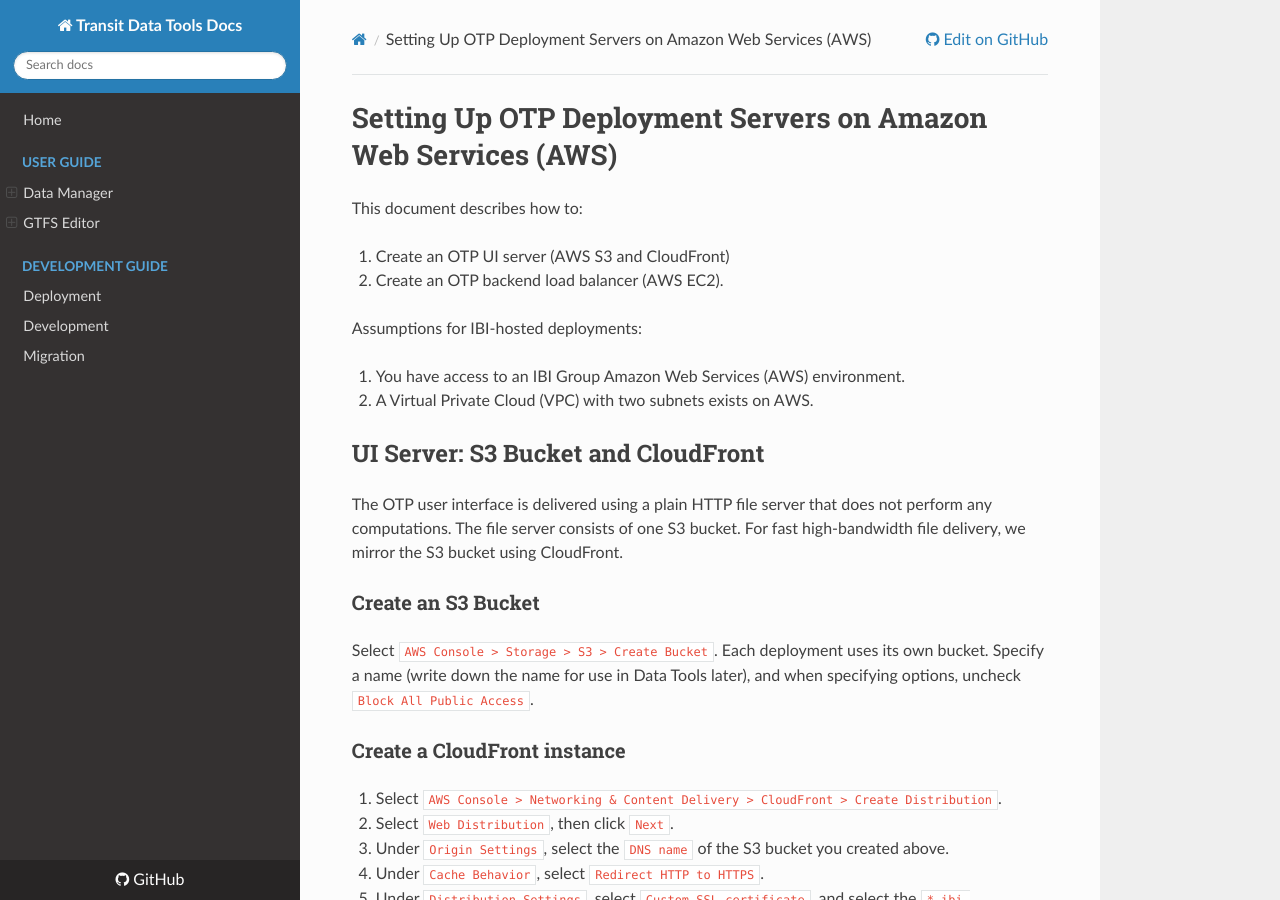
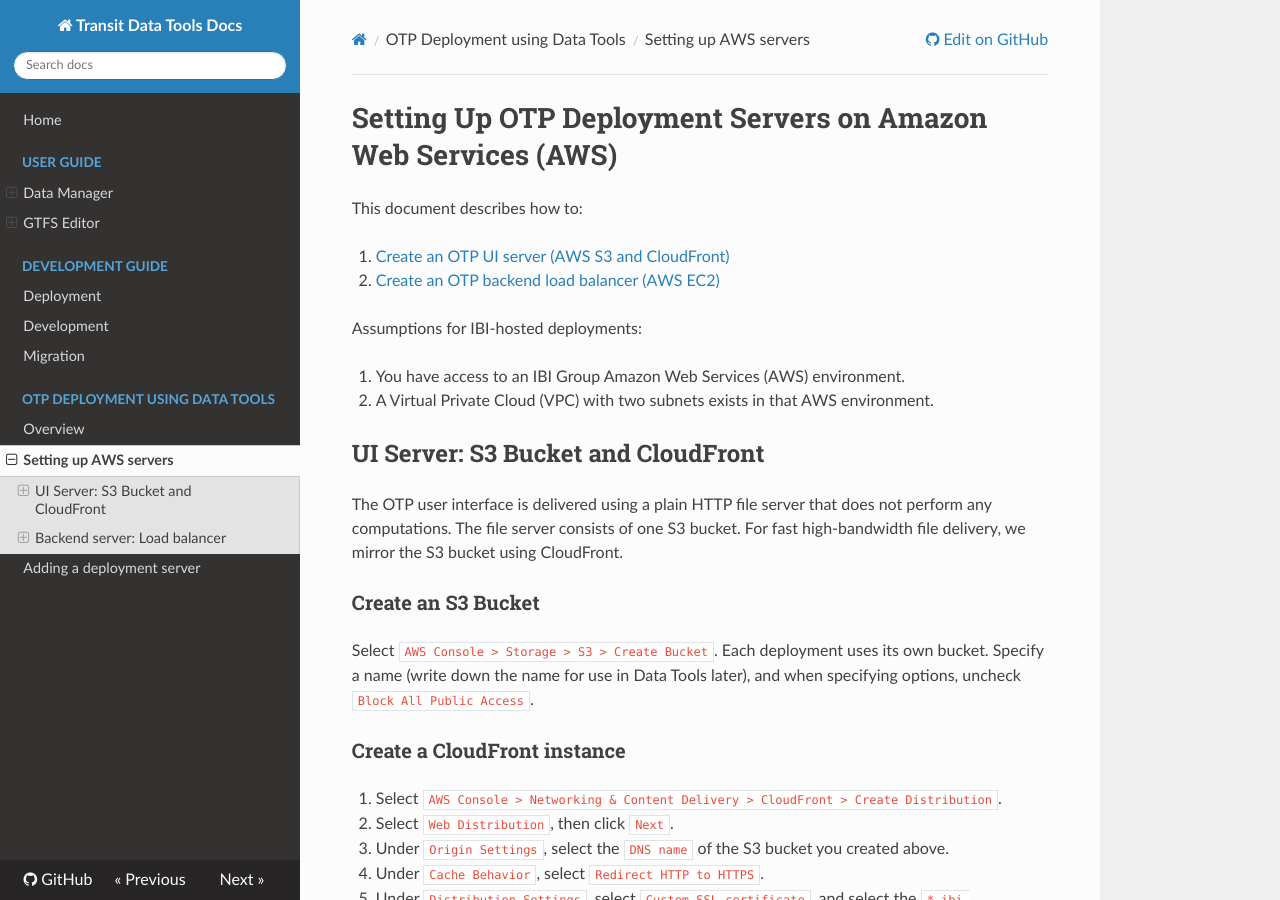
Before and after one commit to wtchen/datatools-ui, an MkDocs documentation site: the page built from docs/user/setting-up-aws-servers.md, in a window 1280 px wide and 900 px high. Built offline with MkDocs 1.6.1, drawn with Linux system fonts in a browser that asks for light colours; nearby versions of some CDN libraries; old or Windows-style settings are respelled for this version of MkDocs.

Commit message:
File name typo. Added OTP deploy to mkdocs.yml. TOC for AWS setup.

```diff
--- a/docs/user/setting-up-aws-servers.md
+++ b/docs/user/setting-up-aws-servers.md
@@ -2,13 +2,13 @@
 
 This document describes how to:
 
-1. Create an OTP UI server (AWS S3 and CloudFront)
-2. Create an OTP backend load balancer (AWS EC2).
+1. [Create an OTP UI server (AWS S3 and CloudFront)](#ui-server-s3-bucket-and-cloudfront)
+2. [Create an OTP backend load balancer (AWS EC2)](#backend-server-load-balancer)
 
 Assumptions for IBI-hosted deployments:
 
 1. You have access to an IBI Group Amazon Web Services (AWS) environment.
-2. A Virtual Private Cloud (VPC) with two subnets exists on AWS.
+2. A Virtual Private Cloud (VPC) with two subnets exists in that AWS environment.
 
 ## UI Server: S3 Bucket and CloudFront
 
--- a/mkdocs.yml
+++ b/mkdocs.yml
@@ -26,3 +26,7 @@
     - Deployment: dev/deployment.md
     - Development: dev/development.md
     - Migration: dev/migration.md
+- OTP Deployment using Data Tools:
+    - Overview: user/otp-deployment.md
+    - Setting up AWS servers: user/setting-up-aws-servers.md
+    - Adding a deployment server: user/add-deployment-server.md
```
Also changed, not shown: docs/user/add-deployment-server.md (renamed from docs/user/add-depoyment-server.md).
